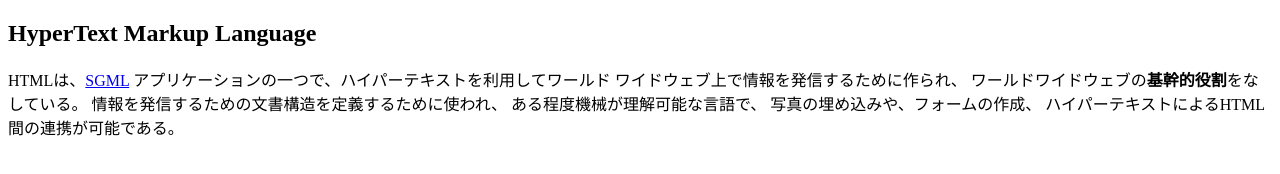
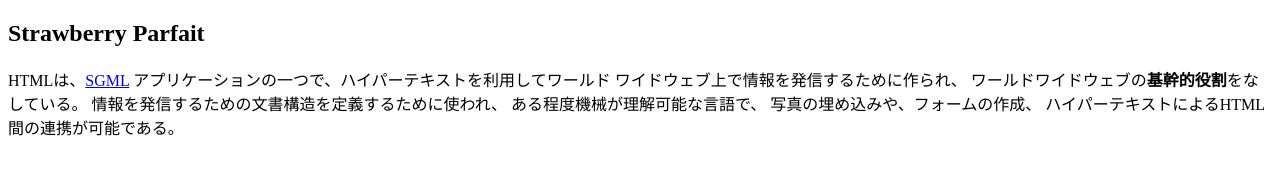
Before and after one commit to reitheru/reitheru.github.io, a plain HTML site: page index.html in a window 1280 px wide. Drawn offline with Linux system fonts and the light colour scheme.

Commit message:
Update index.html

```diff
--- a/index.html
+++ b/index.html
@@ -3,11 +3,11 @@
  <head>
   <meta charset="UTF-8">
   <meta name="viewport" content="width=device-width">
-  <title lang="en">HyperText Markup Language - Wikipedia</title>
+  <title lang="en">Strawberry Parfait - Wikipedia</title>
  </head>
  <body>
   <article>
-   <h1 lang="en">HyperText Markup Language</h1>
+   <h1 lang="en">Strawberry Parfait</h1>
    <p>HTMLは、<a href="http://ja.wikipedia.org/wiki/SGML">SGML</a>
       アプリケーションの一つで、ハイパーテキストを利用してワールド
       ワイドウェブ上で情報を発信するために作られ、
@@ -18,4 +18,5 @@
       ハイパーテキストによるHTML間の連携が可能である。</p>
   </article>
  </body>
+
 </html>
```
